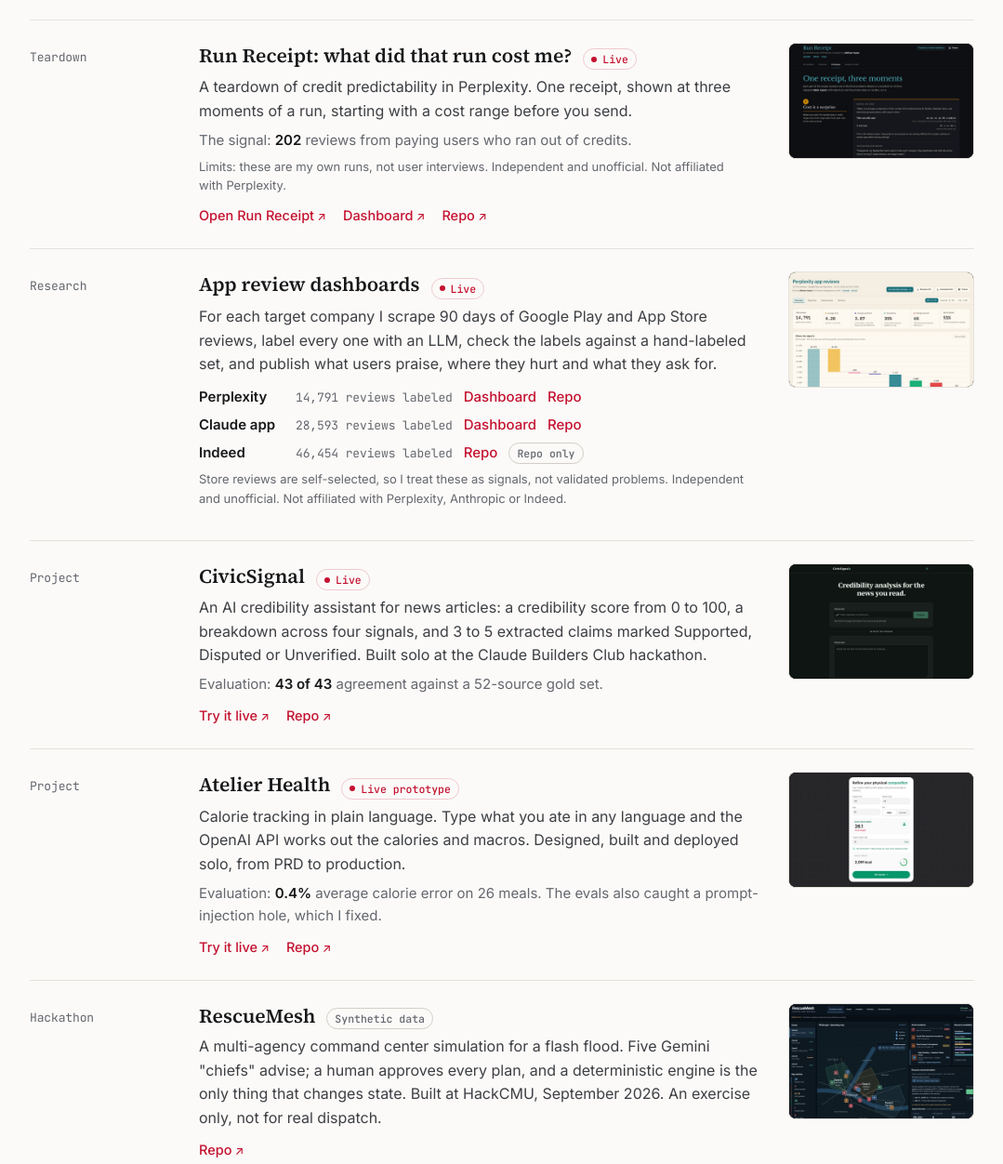
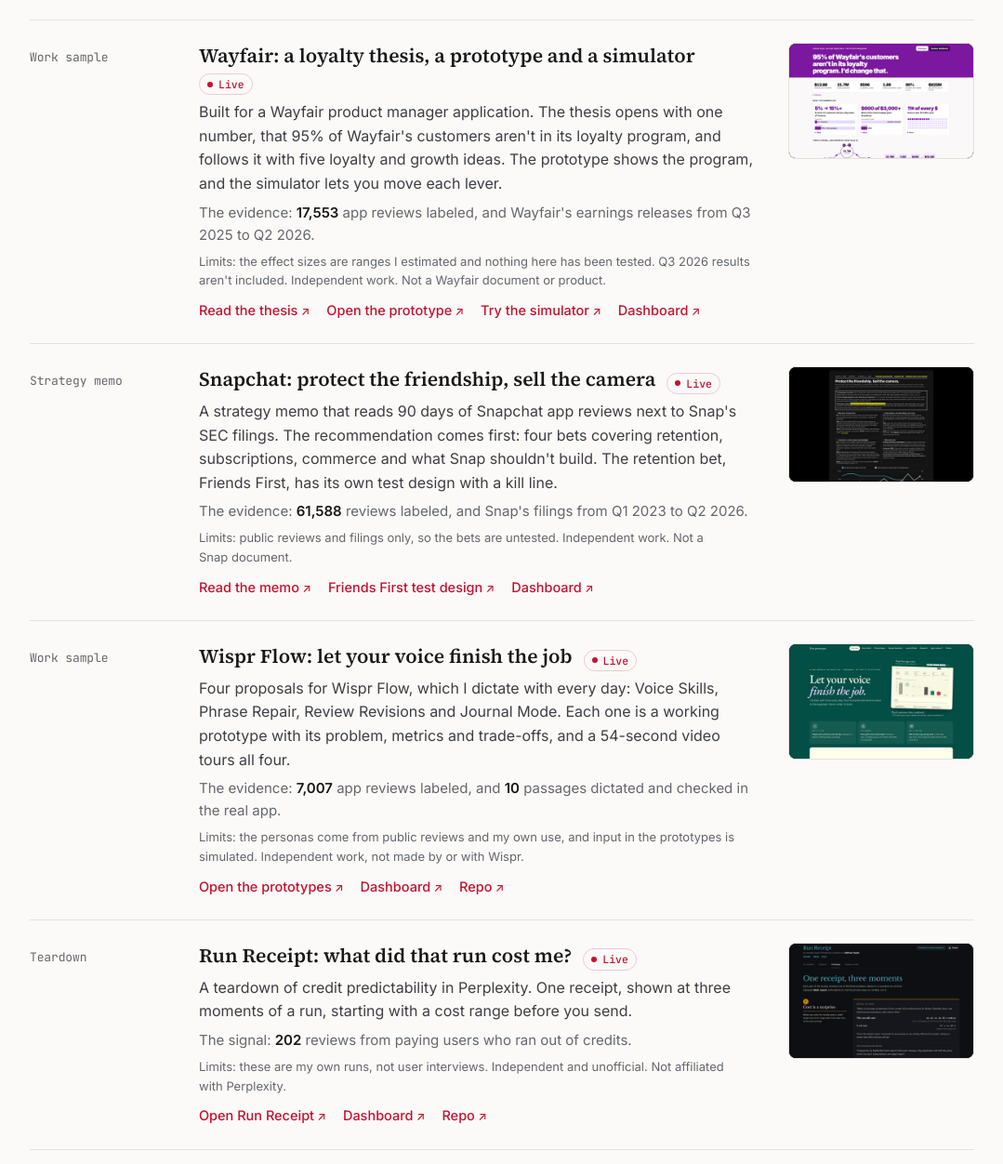
Before and after one commit to abhinavgupta0809/abhinavgupta0809.github.io, a plain HTML site: page index.html in a window 1280 px wide. Shown: the part 2976-4228 px from the top of the page at 93% size, without its empty margins (100-1179 px from the left). Drawn offline with Linux system fonts and the light colour scheme.

Commit message:
Add the Wayfair, Snapchat and Wispr Flow work samples and four more dashboards
Three new rows under Personal projects and Indeed, Snapchat, Wayfair and
Wispr Flow in the dashboards list, each linking to its live Vercel site.
Review counts match the live dashboards.

Co-Authored-By: Claude Fable 5.2 <noreply@anthropic.com>

```diff
--- a/index.html
+++ b/index.html
@@ -385,6 +385,39 @@
             </div>
             <a class="row-shot" href="https://anthropic-skills-concept.vercel.app" tabindex="-1" aria-hidden="true" target=_blank rel=noopener><img src="assets/claude-marketplace.jpg" alt="" width="960" height="600" loading="lazy"></a>
           </li>
+          <li class="row" id="wayfair">
+            <p class="row-when mono">Work sample</p>
+            <div class="row-main">
+              <div class="row-top"><h3>Wayfair: a loyalty thesis, a prototype and a simulator</h3><span class="tag live">Live</span></div>
+              <p>Built for a Wayfair product manager application. The thesis opens with one number, that 95% of Wayfair's customers aren't in its loyalty program, and follows it with five loyalty and growth ideas. The prototype shows the program, and the simulator lets you move each lever.</p>
+              <p class="stat">The evidence: <strong>17,553</strong> app reviews labeled, and Wayfair's earnings releases from Q3 2025 to Q2 2026.</p>
+              <p class="fine">Limits: the effect sizes are ranges I estimated and nothing here has been tested. Q3 2026 results aren't included. Independent work. Not a Wayfair document or product.</p>
+              <p class="row-links"><a href="https://wayfair-reviews-site.vercel.app" target=_blank rel=noopener>Read the thesis</a><a href="https://wayfair-reviews-site.vercel.app/loyalty-program/" target=_blank rel=noopener>Open the prototype</a><a href="https://wayfair-reviews-site.vercel.app/why-it-matters/" target=_blank rel=noopener>Try the simulator</a><a href="https://wayfair-reviews-site.vercel.app/dashboard.html" target=_blank rel=noopener>Dashboard</a></p>
+            </div>
+            <a class="row-shot" href="https://wayfair-reviews-site.vercel.app" tabindex="-1" aria-hidden="true" target=_blank rel=noopener><img src="assets/wayfair.jpg" alt="" width="960" height="600" loading="lazy"></a>
+          </li>
+          <li class="row" id="snapchat">
+            <p class="row-when mono">Strategy memo</p>
+            <div class="row-main">
+              <div class="row-top"><h3>Snapchat: protect the friendship, sell the camera</h3><span class="tag live">Live</span></div>
+              <p>A strategy memo that reads 90 days of Snapchat app reviews next to Snap's SEC filings. The recommendation comes first: four bets covering retention, subscriptions, commerce and what Snap shouldn't build. The retention bet, Friends First, has its own test design with a kill line.</p>
+              <p class="stat">The evidence: <strong>61,588</strong> reviews labeled, and Snap's filings from Q1 2023 to Q2 2026.</p>
+              <p class="fine">Limits: public reviews and filings only, so the bets are untested. Independent work. Not a Snap document.</p>
+              <p class="row-links"><a href="https://snapchat-reviews-site.vercel.app/proposal.html" target=_blank rel=noopener>Read the memo</a><a href="https://snapchat-reviews-site.vercel.app/friends-first.html" target=_blank rel=noopener>Friends First test design</a><a href="https://snapchat-reviews-site.vercel.app" target=_blank rel=noopener>Dashboard</a></p>
+            </div>
+            <a class="row-shot" href="https://snapchat-reviews-site.vercel.app/proposal.html" tabindex="-1" aria-hidden="true" target=_blank rel=noopener><img src="assets/snapchat.jpg" alt="" width="960" height="600" loading="lazy"></a>
+          </li>
+          <li class="row" id="wispr-flow">
+            <p class="row-when mono">Work sample</p>
+            <div class="row-main">
+              <div class="row-top"><h3>Wispr Flow: let your voice finish the job</h3><span class="tag live">Live</span></div>
+              <p>Four proposals for Wispr Flow, which I dictate with every day: Voice Skills, Phrase Repair, Review Revisions and Journal Mode. Each one is a working prototype with its problem, metrics and trade-offs, and a 54-second video tours all four.</p>
+              <p class="stat">The evidence: <strong>7,007</strong> app reviews labeled, and <strong>10</strong> passages dictated and checked in the real app.</p>
+              <p class="fine">Limits: the personas come from public reviews and my own use, and input in the prototypes is simulated. Independent work, not made by or with Wispr.</p>
+              <p class="row-links"><a href="https://wispr-flow-prototypes.vercel.app" target=_blank rel=noopener>Open the prototypes</a><a href="https://wispr-reviews-site.vercel.app" target=_blank rel=noopener>Dashboard</a><a href="https://github.com/abhinavgupta0809/wispr-flow-prototypes" target=_blank rel=noopener>Repo</a></p>
+            </div>
+            <a class="row-shot" href="https://wispr-flow-prototypes.vercel.app" tabindex="-1" aria-hidden="true" target=_blank rel=noopener><img src="assets/wispr-flow.jpg" alt="" width="960" height="600" loading="lazy"></a>
+          </li>
           <li class="row" id="run-receipt"><span class="alias" id="teardown" aria-hidden="true"></span>
             <p class="row-when mono">Teardown</p>
             <div class="row-main">
@@ -400,13 +433,16 @@
             <p class="row-when mono">Research</p>
             <div class="row-main">
               <div class="row-top"><h3>App review dashboards</h3><span class="tag live">Live</span></div>
-              <p>For each target company I scrape 90 days of Google Play and App Store reviews, label every one with an LLM, check the labels against a hand-labeled set, and publish what users praise, where they hurt and what they ask for.</p>
+              <p>For each target company I scrape Google Play and App Store reviews, usually the last 90 days, label every one with an LLM, check the labels against a hand-labeled set, and publish what users praise, where they hurt and what they ask for.</p>
               <ul class="sub-list">
                 <li id="d-perplexity"><span class="name">Perplexity</span><span class="count mono">14,791 reviews labeled</span><a href="https://perplexity-reviews-site.vercel.app" target="_blank" rel="noopener">Dashboard</a><a href="https://github.com/abhinavgupta0809/perplexity-reviews" target="_blank" rel="noopener">Repo</a></li>
                 <li id="d-claude"><span class="name">Claude app</span><span class="count mono">28,593 reviews labeled</span><a href="https://anthropic-reviews-site.vercel.app" target="_blank" rel="noopener">Dashboard</a><a href="https://github.com/abhinavgupta0809/anthropic-reviews" target="_blank" rel="noopener">Repo</a></li>
-                <li id="d-indeed"><span class="name">Indeed</span><span class="count mono">46,454 reviews labeled</span><a href="https://github.com/abhinavgupta0809/indeed-reviews" target="_blank" rel="noopener">Repo</a><span class="tag">Repo only</span></li>
+                <li id="d-indeed"><span class="name">Indeed</span><span class="count mono">46,454 reviews labeled</span><a href="https://indeed-reviews-site.vercel.app" target="_blank" rel="noopener">Dashboard</a><a href="https://github.com/abhinavgupta0809/indeed-reviews" target="_blank" rel="noopener">Repo</a></li>
+                <li id="d-snapchat"><span class="name">Snapchat</span><span class="count mono">61,588 reviews labeled</span><a href="https://snapchat-reviews-site.vercel.app" target="_blank" rel="noopener">Dashboard</a></li>
+                <li id="d-wayfair"><span class="name">Wayfair</span><span class="count mono">17,553 reviews labeled</span><a href="https://wayfair-reviews-site.vercel.app/dashboard.html" target="_blank" rel="noopener">Dashboard</a></li>
+                <li id="d-wispr"><span class="name">Wispr Flow</span><span class="count mono">7,007 reviews labeled, all time</span><a href="https://wispr-reviews-site.vercel.app" target="_blank" rel="noopener">Dashboard</a><a href="https://github.com/abhinavgupta0809/wispr-reviews" target="_blank" rel="noopener">Repo</a></li>
               </ul>
-              <p class="fine">Store reviews are self-selected, so I treat these as signals, not validated problems. Independent and unofficial. Not affiliated with Perplexity, Anthropic or Indeed.</p>
+              <p class="fine">Store reviews are self-selected, so I treat these as signals, not validated problems. Independent and unofficial. Not affiliated with any of these companies.</p>
               <p class="row-links"></p>
             </div>
             <a class="row-shot" href="https://perplexity-reviews-site.vercel.app" tabindex="-1" aria-hidden="true" target=_blank rel=noopener><img src="assets/perplexity.jpg" alt="" width="960" height="600" loading="lazy"></a>
```
Also changed, not shown: assets/snapchat.jpg (added), assets/wayfair.jpg (added), assets/wispr-flow.jpg (added), 1 other file.
